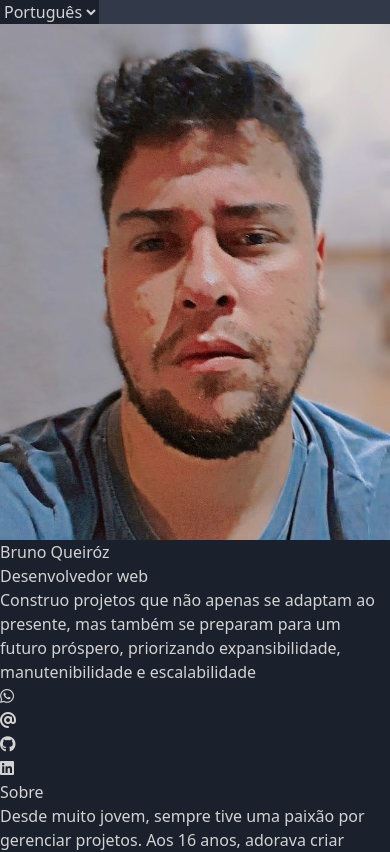
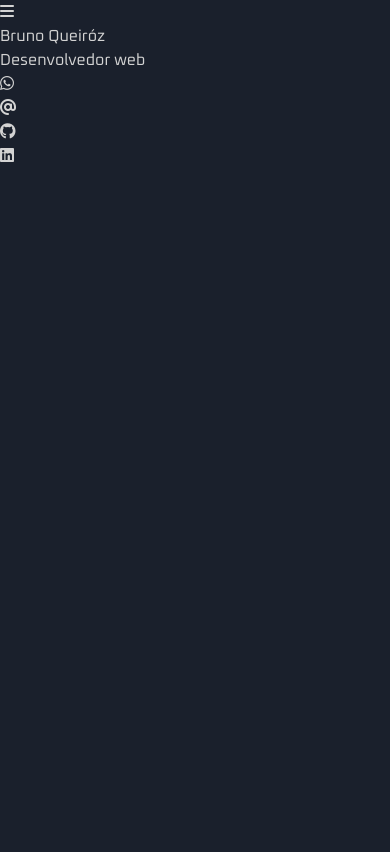
Before and after one commit to brunoqueirozdev/brunoqueirozdev-page, a Vue app: page / in a window 390 px wide. Shown: the top 852 px of the page. Built offline with nearby package versions, Linux system fonts and the light colour scheme.

Commit message:
🚧 Working on refactor mobile page structure

```diff
--- a/index.html
+++ b/index.html
@@ -4,8 +4,8 @@
     <meta charset="UTF-8">
     <link rel="icon" href="/favicon.ico">
     <meta name="viewport" content="width=device-width, initial-scale=1.0">
-    <link rel="stylesheet" href="https://fonts.googleapis.com/css2?family=Roboto:wght@400;700&display=swap">
-    <title>Vite App</title>
+    <link href="https://fonts.googleapis.com/css2?family=Oxanium:wght@200..800&display=swap" rel="stylesheet">
+    <title>Bruno Queiróz</title>
   </head>
   <body>
     <div id="app"></div>
--- a/src/assets/main.css
+++ b/src/assets/main.css
@@ -1,12 +1,14 @@
 @tailwind base;
 @tailwind components;
 @tailwind utilities;
+
 
 :root {
     --background-light: #ffffff;
     --text-color-light: #000000;
     --background-dark: #1a202c;
     --text-color-dark: #d3d3d3;
+    font-family: "Oxanium", sans-serif;
 }
 
 body {
@@ -23,10 +25,6 @@ body.dark-mode {
     background-color: #1a202c;
 }
 
-.dark-mode footer {
-    background-color: #323a49;
+.dark-mode #menu {
+    background-color: #192336;
 }
-
-.dark-mode header {
-    background-color: #323a49;
-}
--- a/src/components/Page/Header.vue
+++ b/src/components/Page/Header.vue
@@ -1,25 +1,19 @@
 <template>
     <header :class="{ 'dark-mode': $darkmode.isDarkmode }" class="p-4">
-        <div class="flex justify-between">
-            <div class="flex">
-                <Language />
-            </div>
-
-            <div class="flex">
-                <DarkMode />
-            </div>
-        </div>
+    <Menu />
     </header>
 </template>
 
 <script>
 import Language from '../Systems/Language.vue'
 import DarkMode from '../Systems/DarkMode.vue'
+import Menu from '../Page/Menu.vue'
 
 export default {
     components: {
         Language,
-        DarkMode
+        DarkMode,
+        Menu
     }
 }
 </script>
--- /dev/null
+++ b/src/components/Page/Menu.vue
@@ -0,0 +1,101 @@
+<template>
+    <div>
+      <i class="fa-solid fa-bars text-[1.5rem]" @click="toggleMenu"></i>
+
+      <transition name="menu-transition">
+        <div
+          v-if="is_open"
+          id="menu"
+          class="absolute top-14 left-0 w-[60%] h-[92%] z-50 bg-gray-100 dark:bg-dark-bg p-4 flex flex-col justify-between"
+        >
+          <div class="flex">
+            <ul class="flex flex-col gap-4">
+              <li>
+                <span>About</span>
+              </li>
+              <li>
+                <span>Experience</span>
+              </li>
+              <li>
+                <span>Projects</span>
+              </li>
+            </ul>
+          </div>
+
+          <div class="flex justify-between h-8">
+            <Language />
+            <Darkmode />
+          </div>
+        </div>
+      </transition>
+
+      <!-- Adiciona um div para o efeito de blur -->
+      <div v-if="is_open" class="fixed inset-0 bg-black bg-opacity-50 backdrop-blur" @click="closeMenu"></div>
+    </div>
+  </template>
+
+  <script>
+  import Darkmode from "../Systems/DarkMode.vue";
+  import Language from "../Systems/Language.vue";
+  export default {
+    components: {
+      Darkmode,
+      Language,
+    },
+    data() {
+      return {
+        is_open: false,
+      };
+    },
+    methods: {
+      toggleMenu() {
+        this.is_open = !this.is_open;
+        if (this.is_open) {
+          document.addEventListener("click", this.handleClickOutside);
+          document.addEventListener("keydown", this.handleEscapeKey);
+        } else {
+          document.removeEventListener("click", this.handleClickOutside);
+          document.removeEventListener("keydown", this.handleEscapeKey);
+        }
+      },
+      handleClickOutside(event) {
+        if (!this.$el.contains(event.target)) {
+          this.closeMenu();
+        }
+      },
+      handleEscapeKey(event) {
+        if (event.key === "Escape" || event.key === "Esc") {
+          this.closeMenu();
+        }
+      },
+      closeMenu() {
+        this.is_open = false;
+        document.removeEventListener("click", this.handleClickOutside);
+        document.removeEventListener("keydown", this.handleEscapeKey);
+      },
+    },
+  };
+  </script>
+
+  <style>
+  .menu-transition-enter-active,
+  .menu-transition-leave-active {
+    transition: all 0.2s ease-in-out;
+  }
+
+  .menu-transition-enter-from,
+  .menu-transition-leave-to {
+    transform: translateX(-100%);
+    opacity: 0;
+  }
+
+  .menu-transition-enter-to,
+  .menu-transition-leave-from {
+    transform: translateX(0);
+    opacity: 1;
+  }
+
+  .backdrop-blur {
+    backdrop-filter: blur(2px);
+  }
+  </style>
--- a/src/components/Sections/Presentation.vue
+++ b/src/components/Sections/Presentation.vue
@@ -1,8 +1,6 @@
 <template>
-    <img src="@/assets/bruno.jpg" class="rounded-[50%] h-44 mx-auto" alt="">
     <h1 class="text-[2.4rem] uppercase font-bold">{{ $aboutme('name') }}</h1>
-    <h2 class="font-bold uppercase mb-10">{{ translateText('developerTitle') }}</h2>
-    <h3 class="text-justify mb-10">{{ translateText('developerCatchphrase') }}</h3>
+    <h2 class="font-bold uppercase mb-10 text-center">{{ translateText('developerTitle') }}</h2>
 </template>
 
 <script>
--- a/src/components/Systems/DarkMode.vue
+++ b/src/components/Systems/DarkMode.vue
@@ -1,10 +1,7 @@
 <template>
-    <div class="flex justify-between items-center" @click="$darkmode.toggleDarkMode()">
-        <div class="w-16 h-5 flex items-center bg-gray-300 rounded-full p-1 duration-300 ease-in-out"
-            :class="{ 'bg-[#475163]': $darkmode.isDarkmode }">
-            <div class="bg-white w-8 h-3 rounded-full shadow-md transform duration-300 ease-in-out"
-                :class="{ 'translate-x-6 bg-gray-900': $darkmode.isDarkmode }"></div>
-        </div>
+    <div class="h-full text-[1.7rem]">
+        <i class="fa-solid fa-moon" v-if="!$darkmode.isDarkmode" @click="$darkmode.toggleDarkMode()"></i>
+        <i class="fa-solid fa-sun" v-else @click="$darkmode.toggleDarkMode()"></i>
     </div>
 </template>
 
--- a/src/components/Systems/Language.vue
+++ b/src/components/Systems/Language.vue
@@ -1,9 +1,7 @@
 <template>
-    <select id="language" @change="updateLanguage" class="bg-gray-200 rounded-md p-2"
-        :class="{ 'dark-mode': $darkmode.isDarkmode }">
-        <option value="br" :selected="current === 'br'">Português</option>
-        <option value="en" :selected="current === 'en'">English</option>
-    </select>
+    <div>
+      <img class="h-full" :src="currentLanguage.flag" @click="switchLanguage" alt="">
+    </div>
   </template>
 
   <script>
@@ -11,15 +9,14 @@ import { useLanguageStore } from '@/stores/language';
 
   export default {
     computed: {
-        current() {
-            const languageStore = useLanguageStore();
-            return languageStore.getCurrentLanguage();
+      currentLanguage() {
+        const lang = useLanguageStore().getCurrentLanguage();
+        return lang;
       }
     },
     methods: {
-        updateLanguage(event) {
-            const languageStore = useLanguageStore();
-            languageStore.updateLanguage(event.target.value);
+      switchLanguage() {
+        useLanguageStore().changeToNextLanguage();
       }
     }
   }
--- a/src/mixins/translationMixin.js
+++ b/src/mixins/translationMixin.js
@@ -6,7 +6,7 @@ export const translationMixin = {
     computed: {
         translateText() {
             const languageStore = useLanguageStore();
-            const currentLanguage = computed(() => languageStore.getCurrentLanguage());
+            const currentLanguage = computed(() => languageStore.getCurrentLanguage()).value;
             return (key, dynamicData = {}) => {
                 if (this.translationKeys) {
                     if(this.translationKeys[key]){
--- a/src/stores/language.js
+++ b/src/stores/language.js
@@ -1,20 +1,45 @@
-import { ref } from 'vue'
-import { defineStore } from 'pinia'
+import { defineStore } from 'pinia';
+import enFlag from '@/assets/flags/en.png';
+import brFlag from '@/assets/flags/br.png';
 
-export const useLanguageStore = defineStore('language', () => {
-    const currentLang = ref('br')
-
-    function updateLanguage(newLang) {
-        if (newLang === currentLang.value) {
-            return
-        }
-
-        currentLang.value = newLang
+export const useLanguageStore = defineStore('language', {
+  state: () => ({
+    currentLang: null,
+    availableLanguages: [
+      {
+        id: 1,
+        name: 'English',
+        value: 'en',
+        flag: enFlag
+      },
+      {
+        id: 2,
+        name: 'Português',
+        value: 'br',
+        flag: brFlag,
+        default: true
+      }
+    ]
+  }),
+  actions: {
+    switchLanguage(newLang) {
+      this.$state.currentLang = newLang;
+    },
+    init() {
+      if (!this.$state.currentLang) {
+        const defaultLang = this.availableLanguages.find(lang => lang.default)?.value || this.availableLanguages[0].value;
+        this.switchLanguage(defaultLang);
+      }
+    },
+    changeToNextLanguage() {
+      this.init();
+      const currentIndex = this.availableLanguages.findIndex(lang => lang.value === this.$state.currentLang);
+      const newIndex = (currentIndex + 1) % this.availableLanguages.length;
+      this.switchLanguage(this.availableLanguages[newIndex].value);
+    },
+    getCurrentLanguage() {
+      this.init();
+      return this.availableLanguages.find(lang => lang.value === this.$state.currentLang);
     }
-
-    function getCurrentLanguage() {
-        return currentLang.value
-    }
-
-    return { updateLanguage, getCurrentLanguage }
-})
+  }
+});
--- a/src/views/HomeView.vue
+++ b/src/views/HomeView.vue
@@ -1,27 +1,18 @@
 <template>
-    <Header />
 
-    <div class="m-4">
-        <main class="mt-10">
+    <div class="h-screen">
+        <Header />
+
+        <main class="h-[91%] flex justify-center items-center flex-col">
             <section>
                 <Presentation />
             </section>
 
-            <section class="mb-10">
+            <section class="w-full">
                 <SocialMedia />
-            </section>
-
-            <section>
-                <About />
-            </section>
-
-            <section>
-                <Projects />
             </section>
         </main>
     </div>
-
-    <Footer class="mt-10" />
 </template>
 
 <script>
```
Also changed, not shown: src/assets/flags/br.png (renamed from src/assets/brazil.png), src/assets/flags/en.png (renamed from src/assets/united-states.png). Lines whose indentation alone changed are shown as unchanged.
